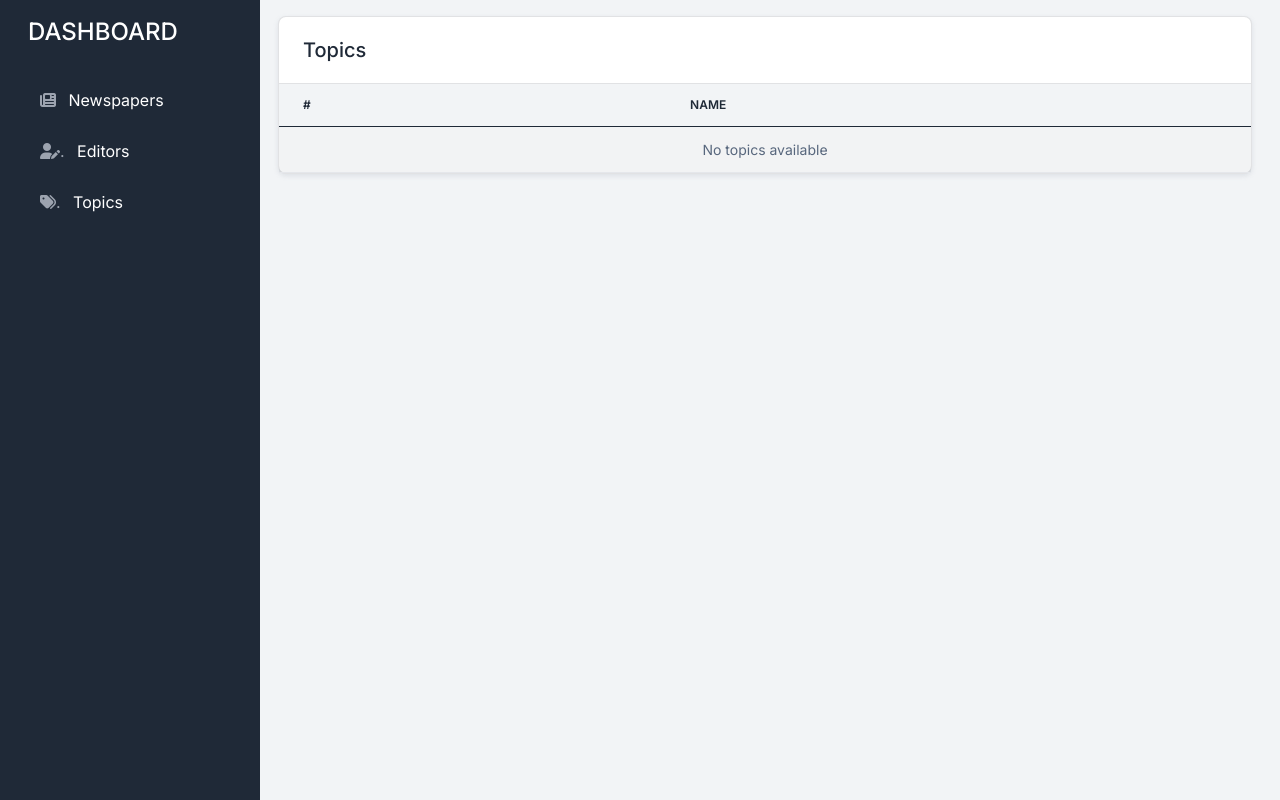
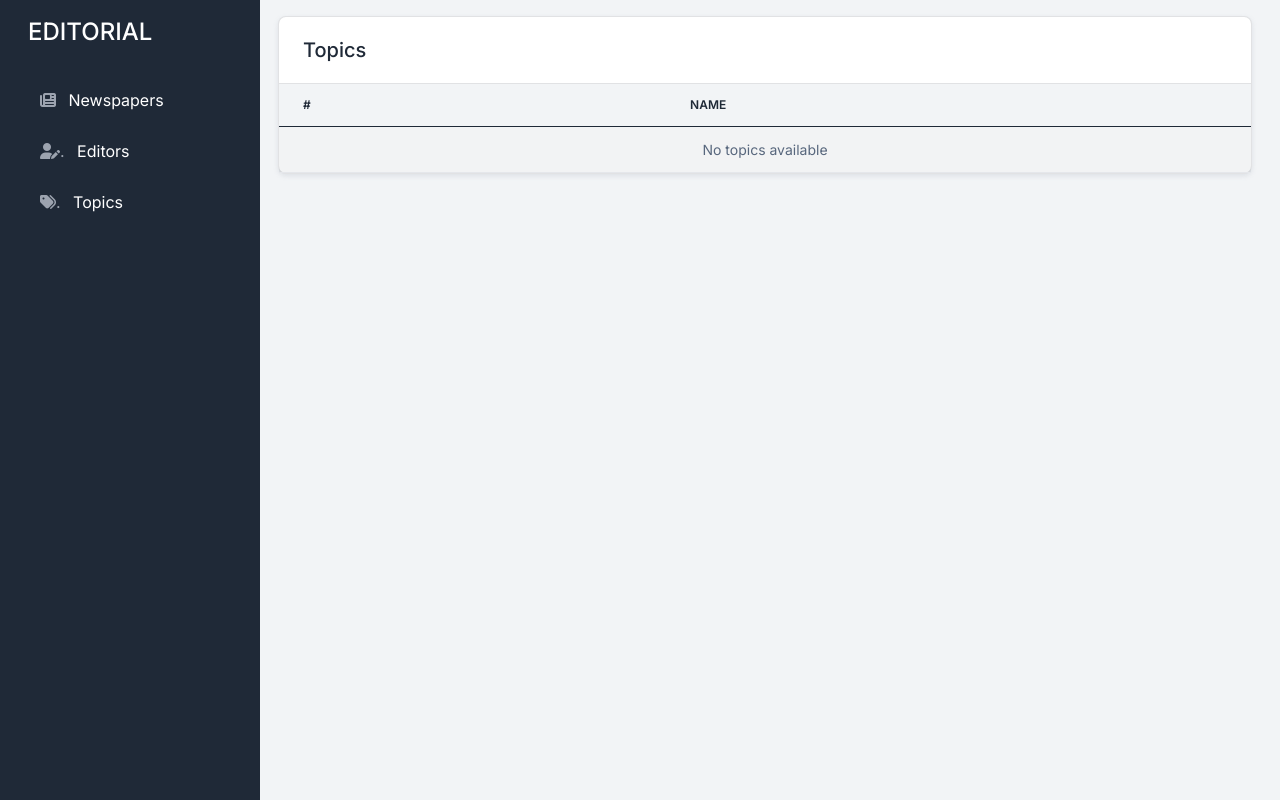
Before and after one commit to misha-cw/editorial-tracker, a Django app: page /topics/ in a window 1280 px wide. Run offline with Django 5.2, Linux system fonts and the light colour scheme; data that the repository does not hold is empty.

Commit message:
feat: Update header and sidebar templates to reflect 'Editorial' branding

```diff
--- a/templates/includes/header.html
+++ b/templates/includes/header.html
@@ -1,7 +1,9 @@
 {% load static %}
 <!-- Header for small screens -->
 <header class="d-lg-none bg-primary text-white d-flex justify-content-between align-items-center px-3 py-2">
-  <h5 class="mb-0">Dashboard</h5>
+  <a class="navbar-brand text-white mb-0" href="{% url 'catalog:index' %}">
+    <h3>Editorial</h3>
+  </a>
   <button class="btn btn-dark text-white"
           type="button"
           data-bs-toggle="collapse"
--- a/templates/includes/sidebar.html
+++ b/templates/includes/sidebar.html
@@ -4,8 +4,8 @@
      class="sidebar d-lg-block bg-gray-800 text-white collapse">
   <div class="container-fluid d-flex flex-column p-3">
     <!-- Brand / Logo -->
-    <a class="navbar-brand text-white mb-4" href="#">
-      <h4>Dashboard</h4>
+    <a class="navbar-brand text-white mb-4" href="{% url 'catalog:index' %}">
+      <h4>Editorial</h4>
     </a>
     <!-- Navigation -->
     <ul class="nav flex-column pt-3 pt-md-0">
```
